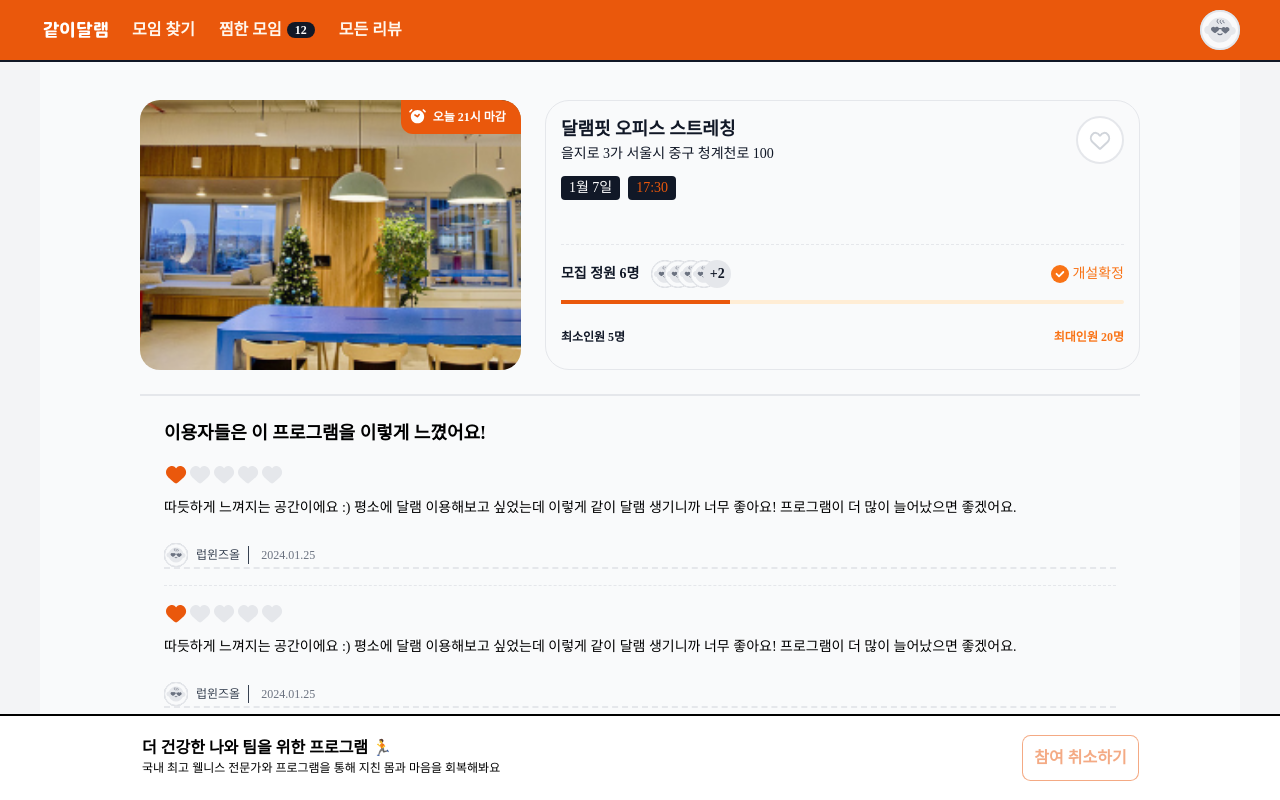
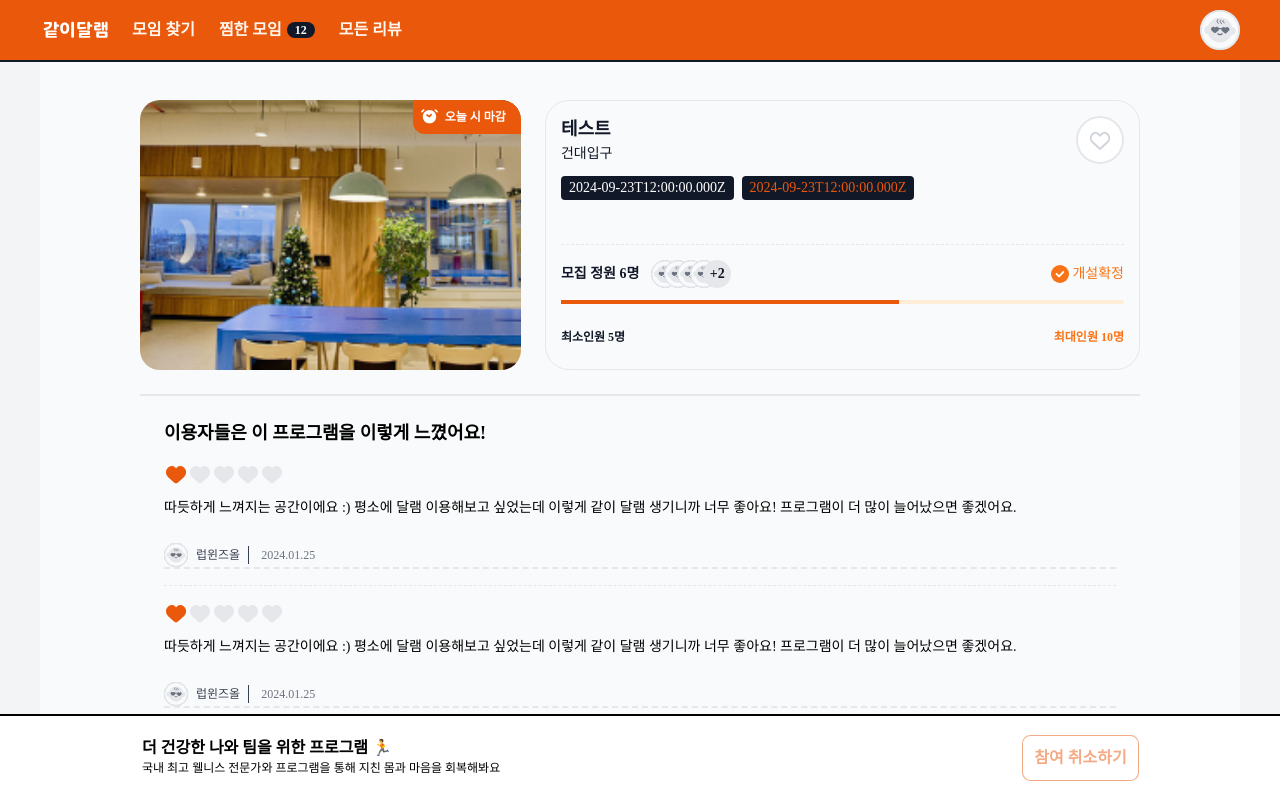
Before and after one commit to INtiful/SootheWithMe, a Next.js app: page /gatherings/1 in a window 1280 px wide. Shown: the top 800 px of the page. Built offline with nearby package versions, Linux system fonts and the light colour scheme; a web font is replaced by a local one.

Commit message:
[KAN-75] refactor: /gatherings/[id] 페이지 컴포넌트 분리

```diff
--- /dev/null
+++ b/src/app/(main)/gatherings/[id]/_component/GatheringDetail.tsx
@@ -0,0 +1,60 @@
+'use client';
+
+import BottomFloatingBar from '@/app/components/BottomFloatingBar/BottomFloatingBar';
+import GatheringImage from './GatheringImage';
+import GatheringInfo from './GatheringInfo';
+import GatheringReviews from './GatheringReviews';
+import {
+  MOCK_PARTICIPANTS,
+  MOCK_REVIEWS,
+  MOCKUSER,
+} from '../../mockData/mockData';
+import { useState } from 'react';
+
+const GatheringDetail = () => {
+  const [currentPage, setCurrentPage] = useState<number>(1);
+
+  const handlePageChange = (page: number) => {
+    setCurrentPage(page);
+  };
+
+  return (
+    <>
+      <div className='mx-auto max-w-[1200px]'>
+        <div className='min-h-screen bg-var-gray-50 px-16 pb-60 pt-24 md:px-24 md:pt-40 lg:px-100'>
+          {/* 사진, Information Card */}
+          <div className='flex flex-col items-center gap-y-16 md:flex md:flex-row md:gap-x-[14px] md:gap-y-0 lg:gap-x-24'>
+            <GatheringImage image='/images/mock-image.png' />
+            <GatheringInfo
+              name='테스트'
+              location='건대입구'
+              dateTime='2024-09-23T12:00:00.000Z'
+              participantCount={1}
+              capacity={10}
+            />
+          </div>
+
+          {/* 리뷰 */}
+          <GatheringReviews
+            reviews={MOCK_REVIEWS}
+            currentPage={currentPage}
+            handlePageChange={handlePageChange}
+          />
+        </div>
+      </div>
+
+      {/* Bottom Floating Bar */}
+      <BottomFloatingBar
+        user={MOCKUSER}
+        createdBy={2024}
+        participantCount={1}
+        capacity={5}
+        registrationEnd='2024'
+        canceledAt='2024'
+        participantsData={MOCK_PARTICIPANTS}
+      />
+    </>
+  );
+};
+
+export default GatheringDetail;
--- /dev/null
+++ b/src/app/(main)/gatherings/[id]/_component/GatheringImage.tsx
@@ -0,0 +1,29 @@
+import Image from 'next/image';
+
+import { IconAlarm } from '@/public/icons';
+
+interface GatheringImageProps {
+  image: string;
+  endTime?: string;
+}
+
+const GatheringImage = ({ image, endTime }: GatheringImageProps) => {
+  return (
+    <div className='relative h-[270px] w-full md:w-[50vw] lg:max-w-[486px]'>
+      <Image
+        className='rounded-[20px] object-cover'
+        src={image}
+        alt='review image'
+        fill
+        quality={85}
+        sizes='(max-width: 768px) 100vw, (max-width: 1024px) 50vw'
+      />
+      <div className='absolute right-0 top-0 flex items-center gap-4 rounded-bl-[12px] rounded-tr-[20px] bg-orange-600 py-2 pl-4 pr-6 text-xs font-medium text-var-white'>
+        <IconAlarm width='24' height='24' />
+        <span className='text-12 font-semibold'>오늘 {endTime}시 마감</span>
+      </div>
+    </div>
+  );
+};
+
+export default GatheringImage;
--- /dev/null
+++ b/src/app/(main)/gatherings/[id]/_component/GatheringInfo.tsx
@@ -0,0 +1,33 @@
+import InformationCard from '@/app/components/InformationCard/InformationCard';
+import { PARTICIPANTS } from '../../mockData/mockData';
+
+interface GatheringInfoProps {
+  name: string;
+  location: string;
+  dateTime: string;
+  participantCount: number;
+  capacity: number;
+}
+
+const GatheringInfo = ({
+  name = '테스트',
+  location,
+  dateTime,
+  participantCount,
+  capacity,
+}: GatheringInfoProps) => {
+  return (
+    <div className='h-[270px] w-[calc(100vw-32px)] md:w-[50vw] lg:w-full'>
+      <InformationCard
+        title={name}
+        address={location}
+        date={dateTime}
+        time={dateTime}
+        participants={PARTICIPANTS}
+        maxParticipants={capacity}
+      />
+    </div>
+  );
+};
+
+export default GatheringInfo;
--- /dev/null
+++ b/src/app/(main)/gatherings/[id]/_component/GatheringReviews.tsx
@@ -0,0 +1,64 @@
+'use client';
+
+import Pagination from '@/app/components/Pagination/Pagination';
+import Review from '@/app/components/Review/Review';
+import { MOCK_REVIEWS } from '../../mockData/mockData';
+
+interface GatheringReviewsProps {
+  reviews: any;
+  currentPage: number;
+  handlePageChange: (page: number) => void;
+}
+
+const REVIEWS_PER_PAGE = 4;
+
+const GatheringReviews = ({
+  reviews,
+  currentPage,
+  handlePageChange,
+}: GatheringReviewsProps) => {
+  const totalPages = Math.ceil(MOCK_REVIEWS.length / REVIEWS_PER_PAGE);
+  const startIndex = (currentPage - 1) * REVIEWS_PER_PAGE;
+  const currentReviews = MOCK_REVIEWS.slice(
+    startIndex,
+    startIndex + REVIEWS_PER_PAGE,
+  );
+
+  return (
+    <div className='mt-24 border-t-2 p-24'>
+      <div className='text-[18px] font-semibold'>
+        이용자들은 이 프로그램을 이렇게 느꼈어요!
+      </div>
+      <div className='divide-y divide-dashed'>
+        {/* 리뷰가 없는 경우 */}
+        {/* <div className='flex h-[400px] items-center justify-center'>
+                <p className='text-center text-14 font-medium text-var-gray-500'>
+                  아직 리뷰가 없어요.
+                </p>
+              </div> */}
+
+        {/* 리뷰가 있는 경우 */}
+        {currentReviews.map((MOCK_REVIEWS, index) => (
+          <div key={index} className='pb-16 pt-16'>
+            <Review
+              rating={MOCK_REVIEWS.rating}
+              description={MOCK_REVIEWS.description}
+              user_name={MOCK_REVIEWS.user_name}
+              date={MOCK_REVIEWS.date}
+            />
+          </div>
+        ))}
+      </div>
+
+      {/* 페이지네이션 */}
+      {/* TODO: 리뷰가 있는 경우에만 보여주기 */}
+      <Pagination
+        currentPage={currentPage}
+        totalPages={totalPages}
+        onPageChange={handlePageChange}
+      />
+    </div>
+  );
+};
+
+export default GatheringReviews;
--- a/src/app/(main)/gatherings/[id]/page.tsx
+++ b/src/app/(main)/gatherings/[id]/page.tsx
@@ -4,121 +4,10 @@
  *  - 비로그인인 경우 로그인이 필요하다는 모달
  */
 
-'use client';
-
-import { useState } from 'react';
-import Image from 'next/image';
-
-import { IconAlarm } from '@/public/icons';
-import InformationCard from '@/app/components/InformationCard/InformationCard';
-import Review from '@/app/components/Review/Review';
-import BottomFloatingBar from '@/app/components/BottomFloatingBar/BottomFloatingBar';
-import Pagination from '@/app/components/Pagination/Pagination';
-
-import {
-  MOCK_PARTICIPANTS,
-  MOCK_REVIEWS,
-  MOCKUSER,
-  PARTICIPANTS,
-} from '../mockData/mockData';
-
-const REVIEWS_PER_PAGE = 4;
+import GatheringDetail from './_component/GatheringDetail';
 
 const GatheringsDetailPage = () => {
-  const [currentPage, setCurrentPage] = useState<number>(1);
-  const totalPages = Math.ceil(MOCK_REVIEWS.length / REVIEWS_PER_PAGE);
-
-  const handlePageChange = (page: number) => {
-    setCurrentPage(page);
-  };
-
-  const startIndex = (currentPage - 1) * REVIEWS_PER_PAGE;
-  const currentReviews = MOCK_REVIEWS.slice(
-    startIndex,
-    startIndex + REVIEWS_PER_PAGE,
-  );
-
-  return (
-    <>
-      <div className='mx-auto max-w-[1200px]'>
-        <div className='min-h-screen bg-var-gray-50 px-16 pb-60 pt-24 md:px-24 md:pt-40 lg:px-100'>
-          {/* 사진, Information Card */}
-          <div className='flex flex-col items-center gap-y-16 md:flex md:flex-row md:gap-x-[14px] md:gap-y-0 lg:gap-x-24'>
-            <div className='relative h-[270px] w-full md:w-[50vw] lg:max-w-[486px]'>
-              <Image
-                className='rounded-[20px] object-cover'
-                src='/images/mock-image.png'
-                alt='review image'
-                fill
-                quality={85}
-                sizes='(max-width: 768px) 100vw, (max-width: 1024px) 50vw'
-              />
-              <div className='absolute right-0 top-0 flex items-center gap-4 rounded-bl-[12px] rounded-tr-[20px] bg-orange-600 py-2 pl-4 pr-6 text-xs font-medium text-var-white'>
-                <IconAlarm width='24' height='24' />
-                <span className='text-12 font-semibold'>오늘 21시 마감</span>
-              </div>
-            </div>
-            <div className='h-[270px] w-[calc(100vw-32px)] md:w-[50vw] lg:w-full'>
-              <InformationCard
-                title='달램핏 오피스 스트레칭'
-                address='을지로 3가 서울시 중구 청계천로 100'
-                date='1월 7일'
-                time='17:30'
-                participants={PARTICIPANTS}
-                maxParticipants={20}
-              />
-            </div>
-          </div>
-
-          {/* 리뷰 */}
-          <div className='mt-24 border-t-2 p-24'>
-            <div className='text-[18px] font-semibold'>
-              이용자들은 이 프로그램을 이렇게 느꼈어요!
-            </div>
-            <div className='divide-y divide-dashed'>
-              {/* 리뷰가 없는 경우 */}
-              {/* <div className='flex h-[400px] items-center justify-center'>
-                <p className='text-center text-14 font-medium text-var-gray-500'>
-                  아직 리뷰가 없어요.
-                </p>
-              </div> */}
-
-              {/* 리뷰가 있는 경우 */}
-              {currentReviews.map((MOCK_REVIEWS, index) => (
-                <div key={index} className='pb-16 pt-16'>
-                  <Review
-                    rating={MOCK_REVIEWS.rating}
-                    description={MOCK_REVIEWS.description}
-                    user_name={MOCK_REVIEWS.user_name}
-                    date={MOCK_REVIEWS.date}
-                  />
-                </div>
-              ))}
-            </div>
-
-            {/* 페이지네이션 */}
-            {/* TODO: 리뷰가 있는 경우에만 보여주기 */}
-            <Pagination
-              currentPage={currentPage}
-              totalPages={totalPages}
-              onPageChange={handlePageChange}
-            />
-          </div>
-        </div>
-      </div>
-
-      {/* Bottom Floating Bar */}
-      <BottomFloatingBar
-        user={MOCKUSER}
-        createdBy={2024}
-        participantCount={1}
-        capacity={5}
-        registrationEnd='2024'
-        canceledAt='2024'
-        participantsData={MOCK_PARTICIPANTS}
-      />
-    </>
-  );
+  return <GatheringDetail />;
 };
 
 export default GatheringsDetailPage;
```
